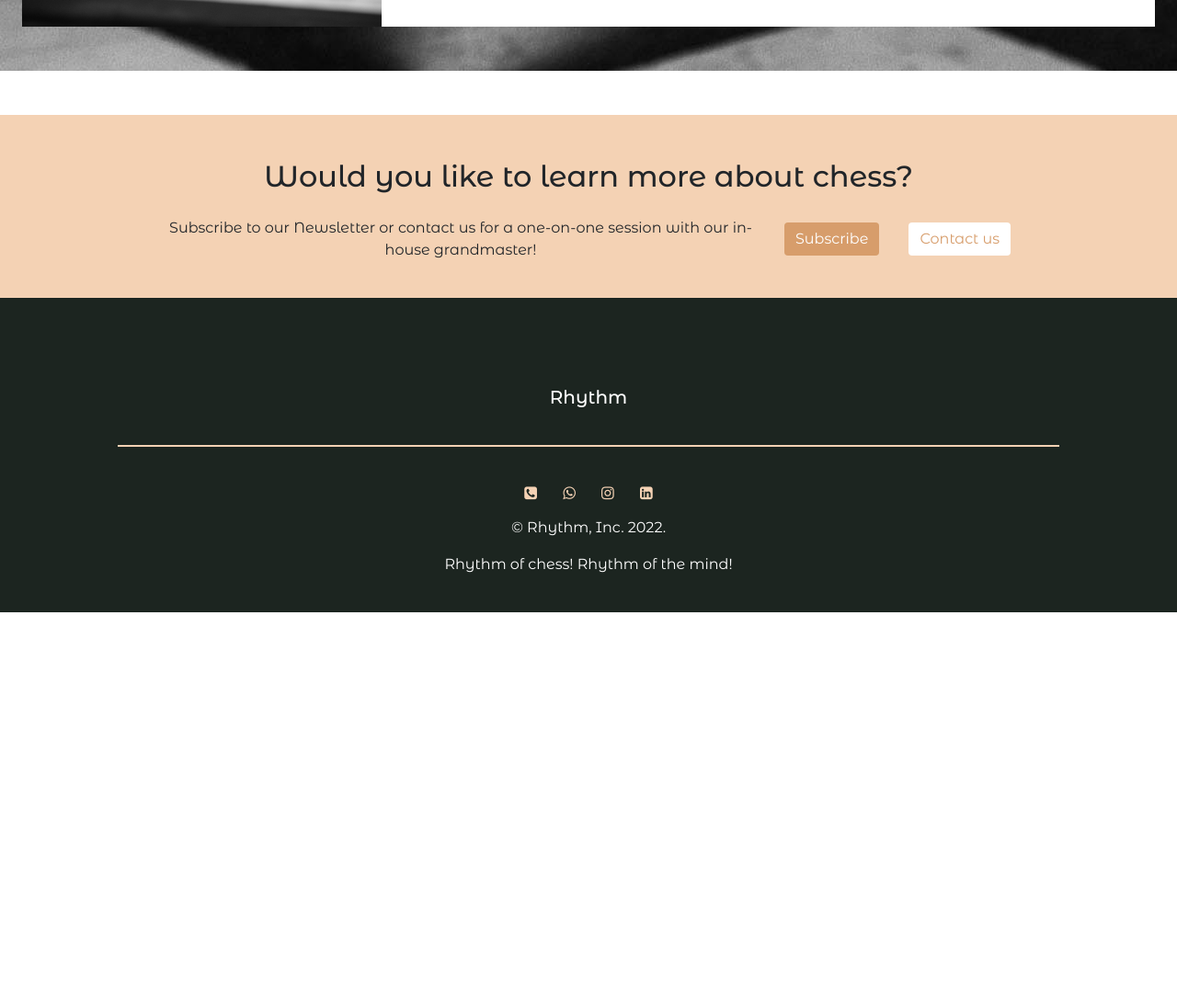
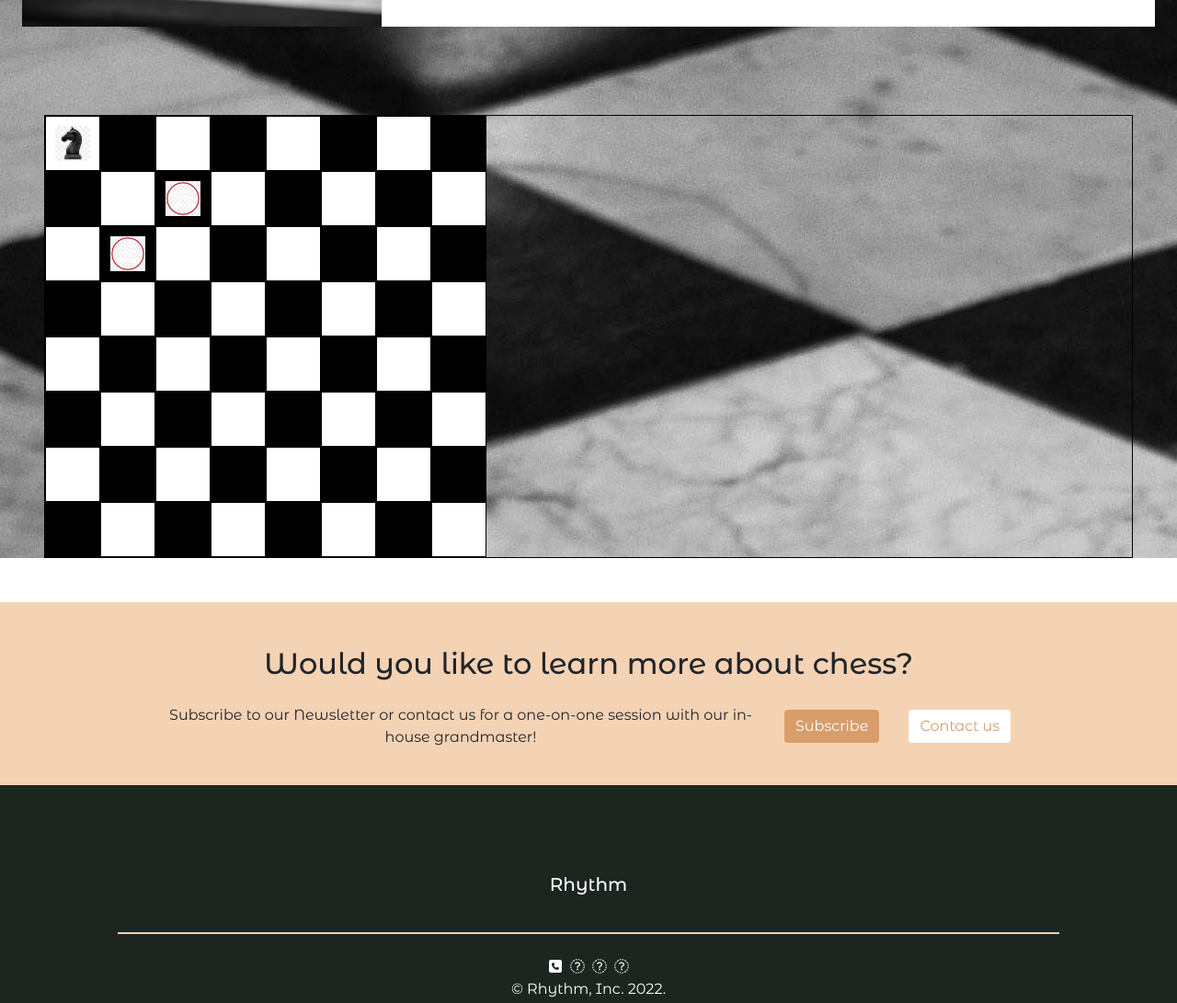
Before and after one commit to Ngina-G/Chess-game, a plain HTML site: page play-pg/knight-play.html in a window 1280 px wide. Shown: the part 960-2051 px from the top of the page at 92% size. Before the commit the page ends 1626 px from the top, so only its background shows below. Drawn offline with nearby package versions, Linux system fonts and the light colour scheme; files whose address does not match are found by name.

Commit message:
updates: knigh

```diff
--- a/play-pg/knight-play.html
+++ b/play-pg/knight-play.html
@@ -87,7 +87,8 @@
 <!-- input the table here using <div><script></script></div> -->
         <div id="table" class="m-lg-5">
 
-            <div class="knightBoard m-lg-2"></div>
+            <div class="knightBoard" id="root" class="centerContent"></div>
+            <script src="/knight/fontawesome-free-6.1.0-web/js/all.min.js"></script>
             <script src="/knight/js/board.js"></script>
 
         </div>
```
